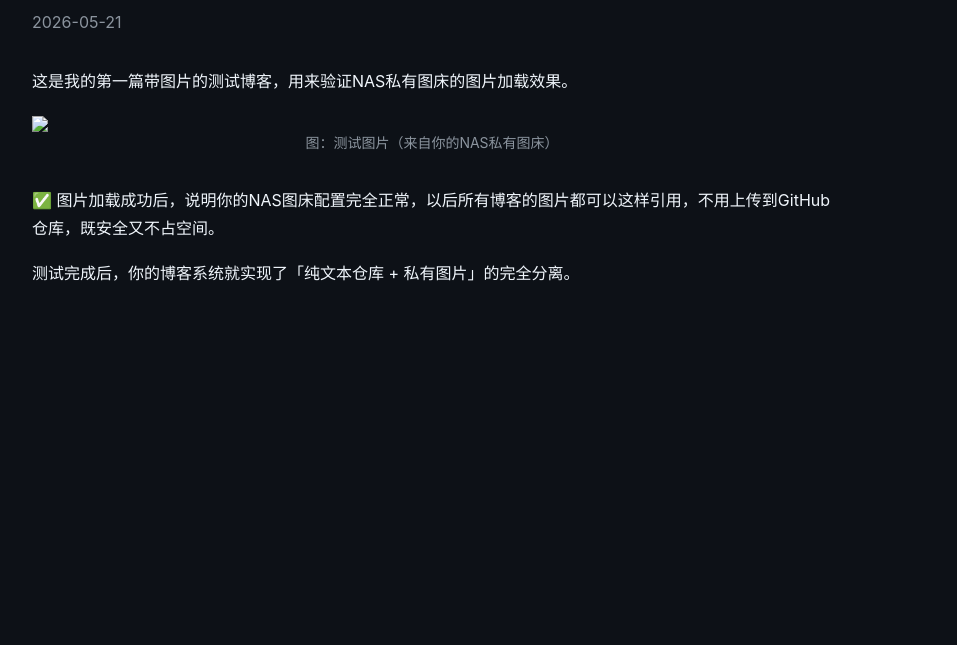
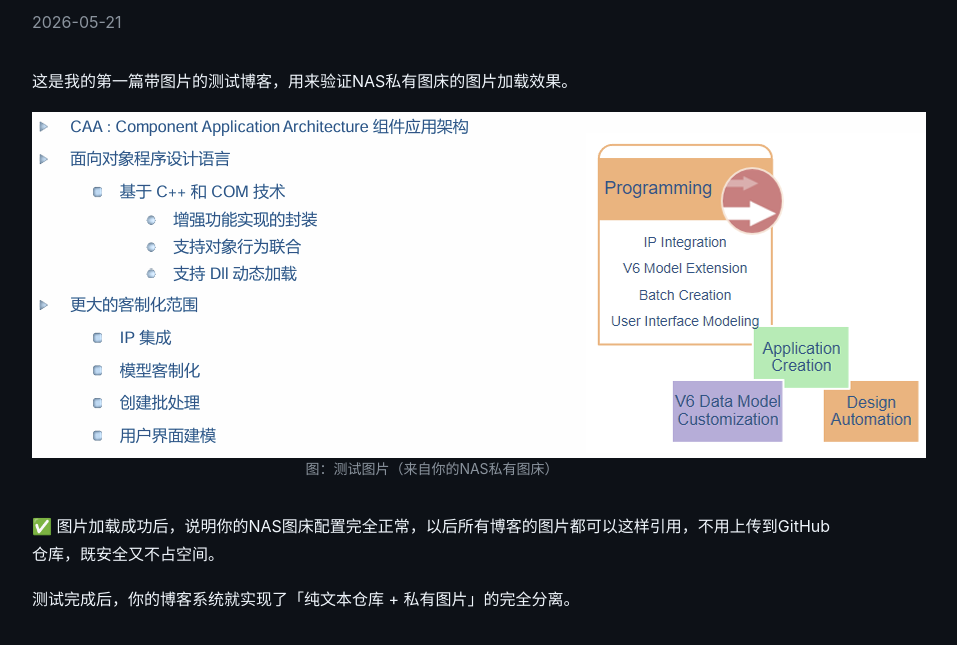
Before and after one commit to AlexCuiDev/AlexCuiDev.github.io, a plain HTML site: page blog/posts/test-post.html in a window 1280 px wide. Shown: the part 171-816 px from the top of the page, without its empty margins (208-1165 px from the left). Drawn offline with Linux system fonts and the light colour scheme.

Commit message:
updatePicShow02

```diff
--- a/blog/posts/test-post.html
+++ b/blog/posts/test-post.html
@@ -59,7 +59,7 @@
 
     <p>这是我的第一篇带图片的测试博客，用来验证NAS私有图床的图片加载效果。</p>
 
-    <img src="/blog/assets/Pasted image 20260521120438.png">
+    <img src="/blog/assets/Pasted image 20260521120526.png">
 
     <div class="caption">图：测试图片（来自你的NAS私有图床）</div>
 
```
